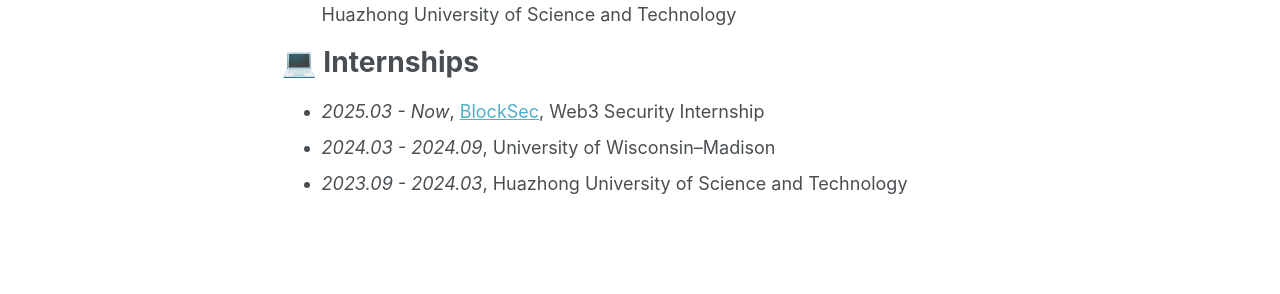
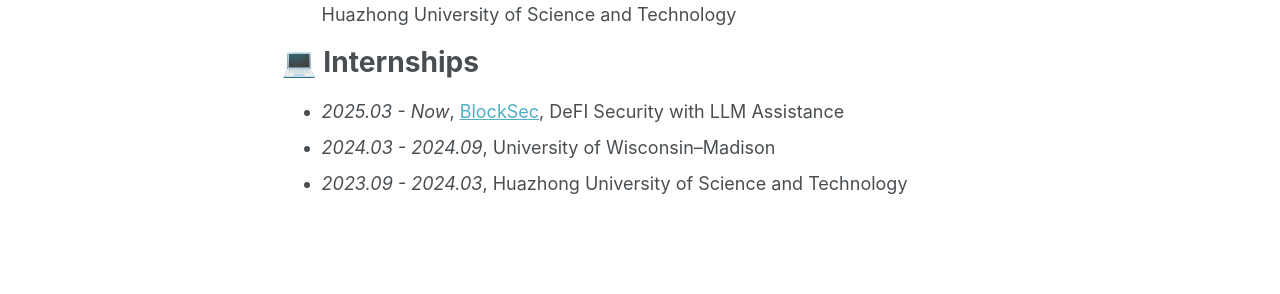
Before and after one commit to tttturtle-russ/tttturtle-russ.github.io, a Jekyll site: the page built from _pages/about.md, in a window 1280 px wide and 1371 px high. Shown: the part 775-1069 px from the top of the window. Built offline with Jekyll 4.4.1, drawn with Linux system fonts in a browser that asks for light colours; some web fonts are replaced.

Commit message:
update: bio

```diff
--- a/_pages/about.md
+++ b/_pages/about.md
@@ -28,6 +28,6 @@ My fingerprint is [1F91 66F7 89A7 9B77 30B8 428E 73D1 D518 1710 70D8](/files/Tur
 - *2021.09 - 2025.06*, Cyber Science and Engineering Enlightened Honored Class, Huazhong University of Science and Technology
 
 # 💻 Internships
-- *2025.03 - Now*, [BlockSec](https://blocksec.com/), Web3 Security Internship
+- *2025.03 - Now*, [BlockSec](https://blocksec.com/), DeFI Security with LLM Assistance
 - *2024.03 - 2024.09*, University of Wisconsin–Madison
 - *2023.09 - 2024.03*, Huazhong University of Science and Technology
```
